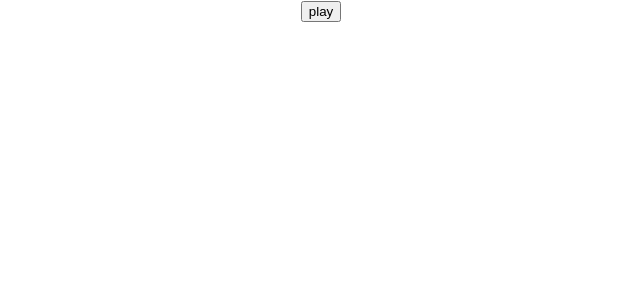
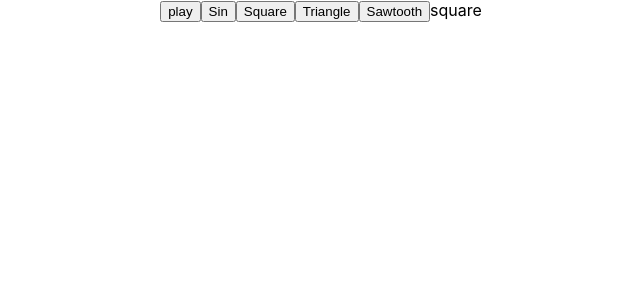
Before and after one commit to JackZYang/react-synthesizer, a React (Create React App) app: page / in a window 1280 px wide. Shown: the top 300 px of the page, without its empty margins (319-959 px from the left). Built offline with nearby package versions, Linux system fonts and the light colour scheme.

Commit message:
Added different waveforms

```diff
--- a/src/Oscillator.js
+++ b/src/Oscillator.js
@@ -1,22 +1,66 @@
-import React, {Component} from 'react';
+import React, { Component } from "react";
 
 let audioContext = new (window.AudioContext || window.webkitAudioContext)();
 
 class Oscillator extends Component {
+  state = {
+    waveform: "square",
+    playing: false
+  };
 
-    playSound(){
+  changeWaveform = e => {
+    const id = e.target.id;
+    switch (id) {
+      case "sin":
+        this.setState({
+          waveform: "sin"
+        });
+        break;
+      case "square":
+        this.setState({
+          waveform: "square"
+        });
+        break;
+      case "triangle":
+        this.setState({
+          waveform: "triangle"
+        });
+        break;
+      case "sawtooth":
+        this.setState({
+          waveform: "sawtooth"
+        });
+        break;
+    }
+  };
+
+  playSound = () => {
     var oscillator = audioContext.createOscillator();
     oscillator.connect(audioContext.destination);
+    oscillator.type = this.state.waveform;
     oscillator.start();
-    }
+  };
 
   render() {
     return (
       <div>
         <button onClick={this.playSound}>play</button>
+        <button onClick={this.changeWaveform} id="sin">
+          Sin
+        </button>
+        <button onClick={this.changeWaveform} id="square">
+          Square
+        </button>
+        <button onClick={this.changeWaveform} id="triangle">
+          Triangle
+        </button>
+        <button onClick={this.changeWaveform} id="sawtooth">
+          Sawtooth
+        </button>
+        {this.state.waveform}
       </div>
-        )
+    );
   }
 }
 
-export default Oscillator
+export default Oscillator;
```
Lines whose indentation alone changed are shown as unchanged.
